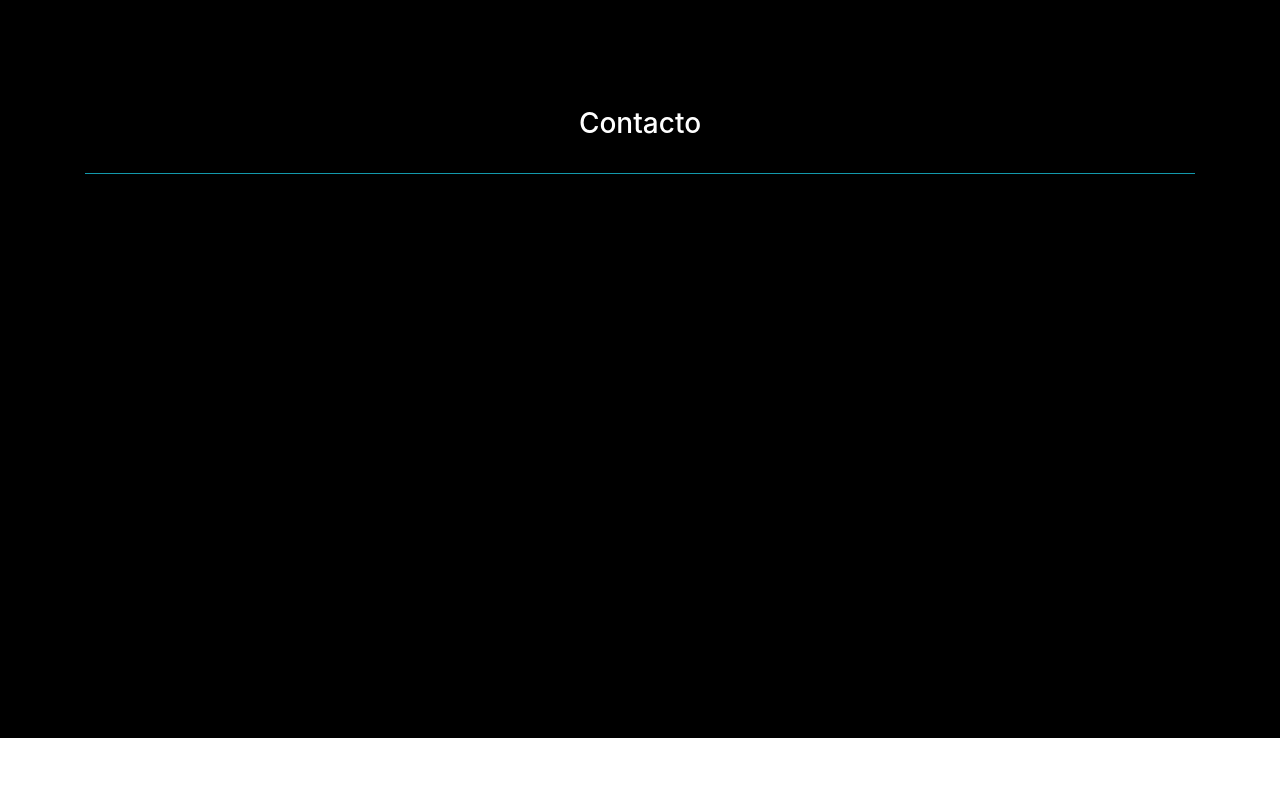
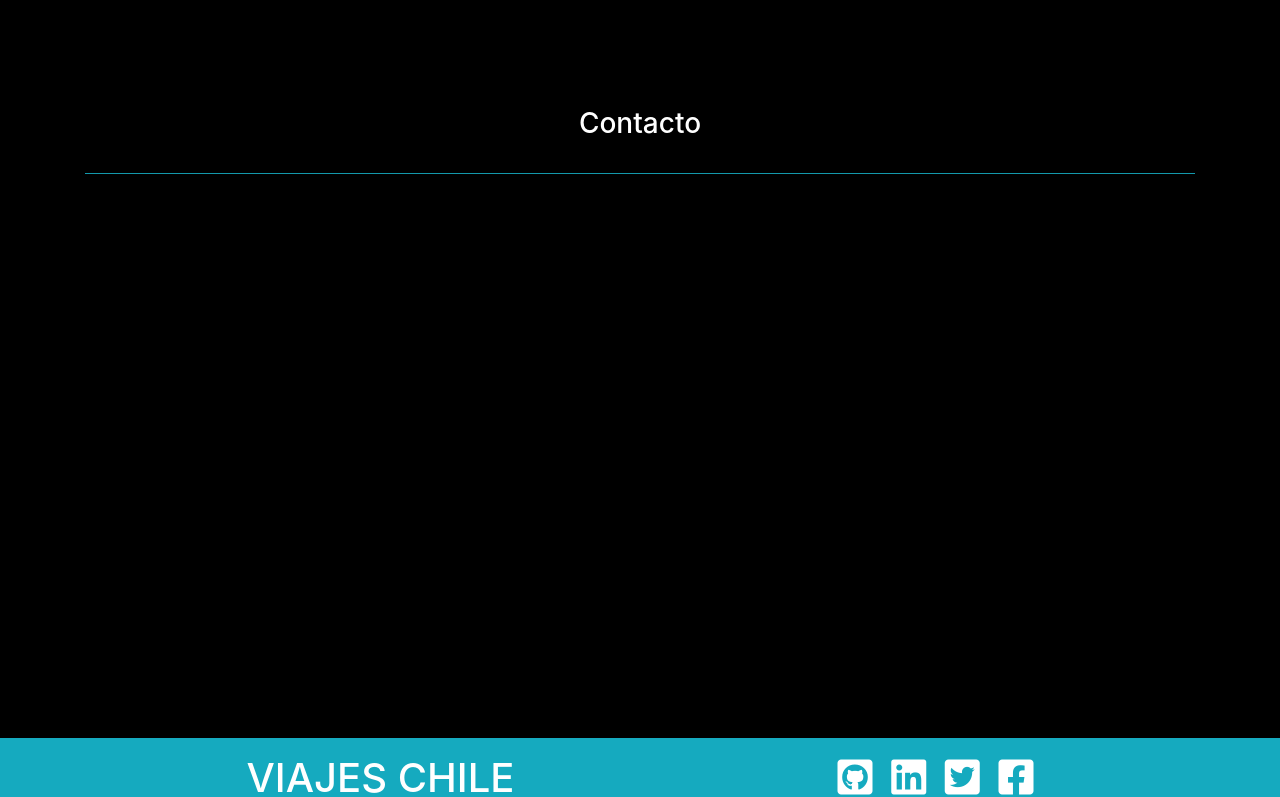
Before and after one commit to SebastianMoya/Examen_Desarrollo_Web_Sebastian_Moya, a plain HTML site: page idex.html in a window 1280 px wide. Shown: the part 2000-2797 px from the top of the page. Before the commit the page ends 2738 px from the top, so only its background shows below. Drawn offline with nearby package versions, Linux system fonts and the light colour scheme; a script that the page names is missing.

Commit message:
Commit 7 - Footer Section + Links Jquery JS Bstp

```diff
--- a/idex.html
+++ b/idex.html
@@ -27,6 +27,8 @@
     </head>
 
     <body>
+
+
     <!-- Navegation -->
         <nav class="navbar navbar-expand-lg navbar-dark fixed-top">
             <div class="container">
@@ -68,6 +70,7 @@
             </div>
         </nav>
 
+
     <!-- Header Section -->
         <header class="header" id="inicio">
             <div
@@ -106,6 +109,7 @@
             </a>
             </div>
         </header>
+
 
     <!-- About Section -->
         <section class="text-light bg-black" id="about">
@@ -188,6 +192,7 @@
             </div>
           </section>
 
+
         <!-- Featured Places Section -->
             <section class="text-light bg-black" id="places">
                 <div class="container py-5">
@@ -266,6 +271,7 @@
                 </div>
             </section>
 
+
         <!-- Contact Section -->
             <section class="bg-black" id="contact">
                 <div class="container py-5">
@@ -301,5 +307,54 @@
             </section>
 
 
+        <!-- Footer Section -->
+            <footer class="color-first py-3 w-100">
+                <div
+                class="
+                    container
+                    d-md-flex
+                    justify-content-around
+                    align-items-center
+                    text-white text-center
+                "
+                >
+                <p class="m-0 text-uppercase h1">Viajes Chile</p>
+                <div class="h1 m-0">
+                    <a href="#" target="_blank" class="text-decoration-none text-white">
+                    <i class="fab fa-github-square"></i>
+                    </a>
+                    <a href="#" target="_blank" class="text-decoration-none text-white">
+                    <i class="fab fa-linkedin ml-2"></i>
+                    </a>
+                    <a href="#" target="_blank" class="text-decoration-none text-white">
+                    <i class="fab fa-twitter-square ml-2"></i>
+                    </a>
+                    <a href="#" target="_blank" class="text-decoration-none text-white">
+                    <i class="fab fa-facebook-square ml-2"></i>
+                    </a>
+                </div>
+                </div>
+            </footer>
+
+            <!--jQuery 3.5.1 sin slim-->
+            <script
+                src="https://code.jquery.com/jquery-3.6.0.min.js"
+                integrity="sha256-/xUj+3OJU5yExlq6GSYGSHk7tPXikynS7ogEvDej/m4="
+                crossorigin="anonymous"></script>
+
+            <!--Popper JS 1.16.1-->
+                <script
+                src="https://cdn.jsdelivr.net/npm/popper.js@1.16.1/dist/umd/popper.min.js"
+                integrity="sha384-9/reFTGAW83EW2RDu2S0VKaIzap3H66lZH81PoYlFhbGU+6BZp6G7niu735Sk7lN"
+                crossorigin="anonymous"></script>
+
+            <!--Bootstrap JS 4.6.0-->
+                <script
+                src="https://cdn.jsdelivr.net/npm/bootstrap@4.6.0/dist/js/bootstrap.min.js"
+                integrity="sha384-+YQ4JLhjyBLPDQt//I+STsc9iw4uQqACwlvpslubQzn4u2UU2UFM80nGisd026JF"
+                crossorigin="anonymous"></script>
+                <script src="./assets/js/index.js">
+            </script>
+
     </body>
 </html>
```
